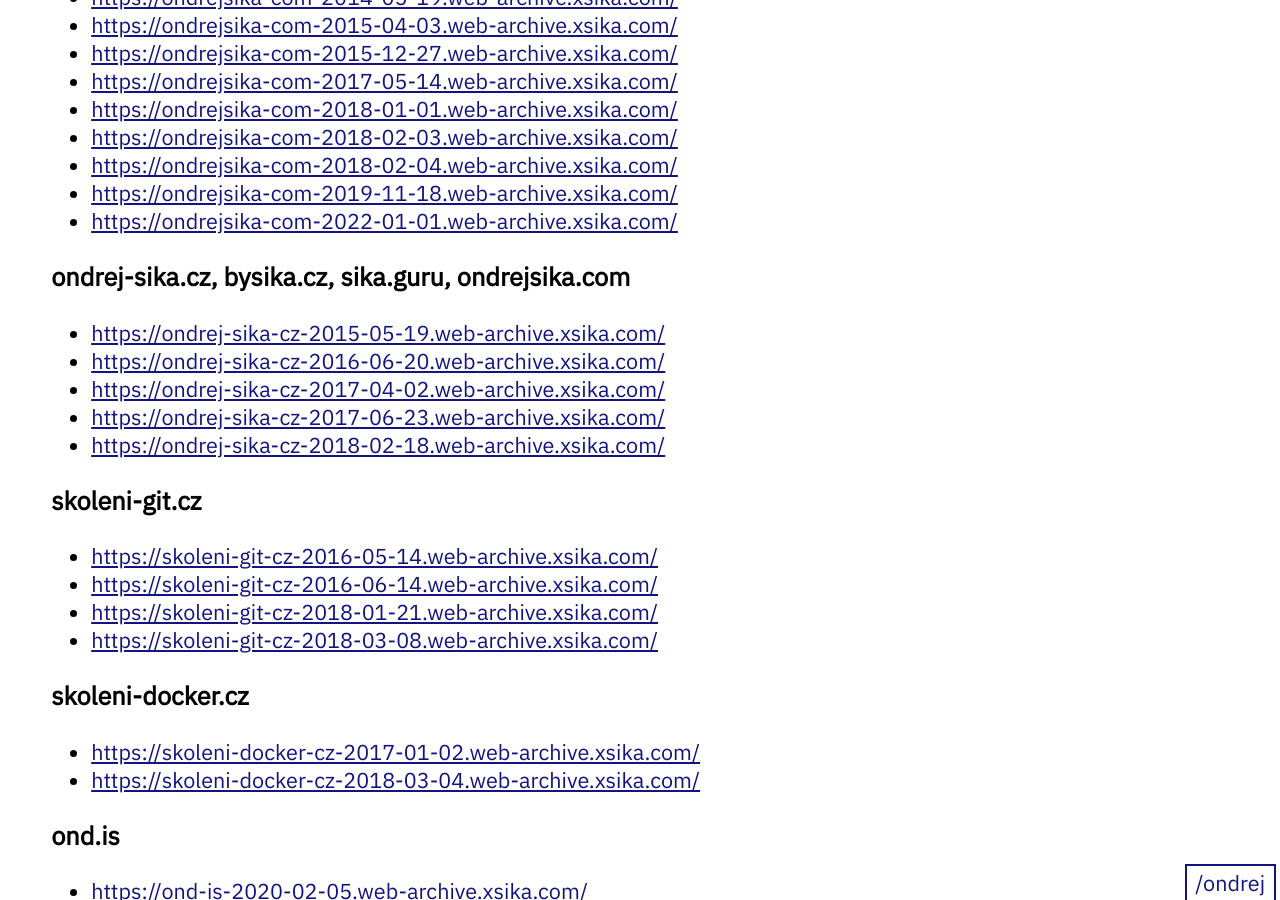
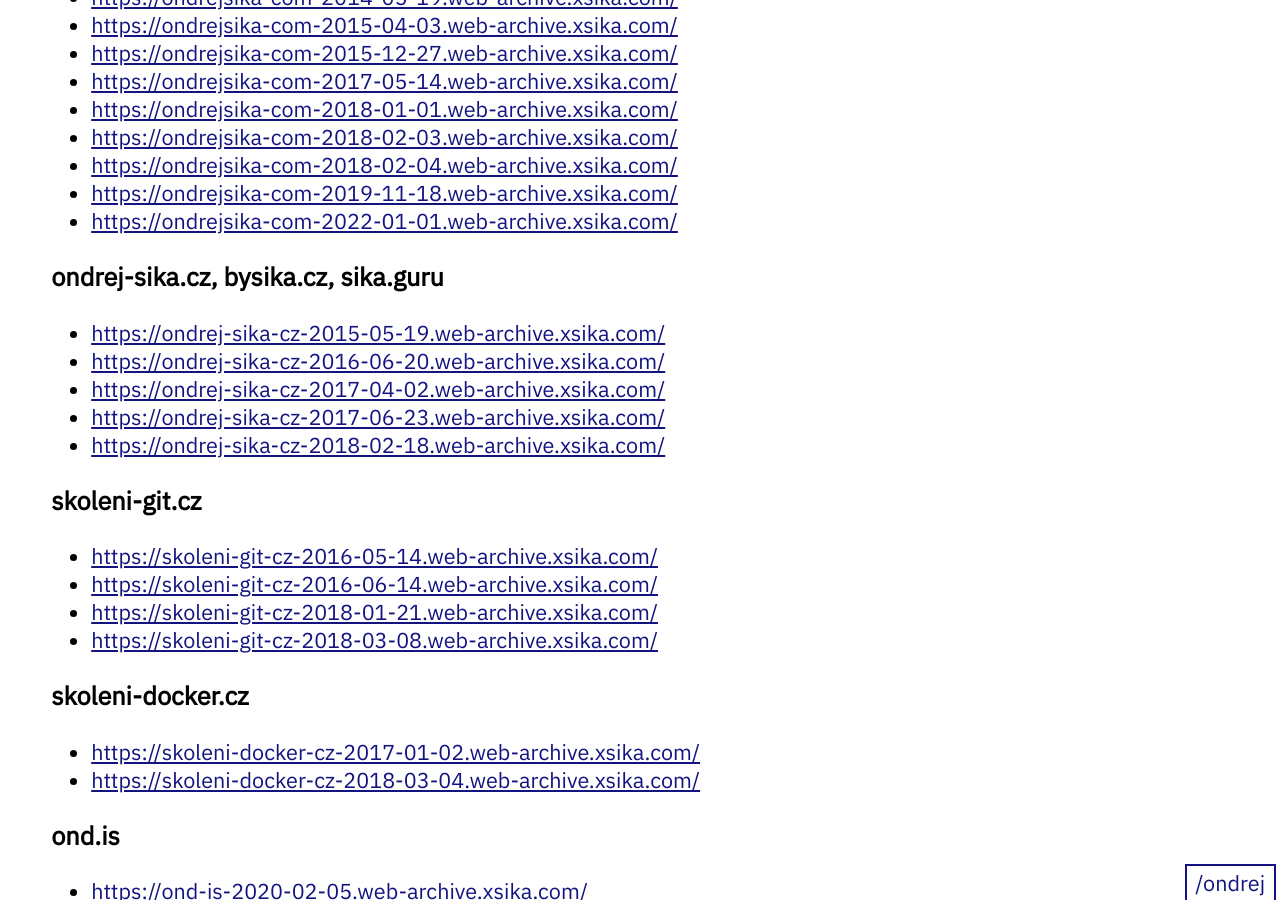
Before and after one commit to ondrejsika/ondrejsika.com, a Jekyll site: the page built from ondrej/web-archive/index.md, in a window 1280 px wide and 900 px high, scrolled down 373 px. Built offline with Jekyll 4.4.1, drawn with Linux system fonts in a browser that asks for light colours.

Commit message:
fix(ondrej/web-archive): Remove ondrejsika.com from the ondrej-sika.cz section header

```diff
--- a/ondrej/web-archive/index.md
+++ b/ondrej/web-archive/index.md
@@ -22,7 +22,7 @@
 - <https://ondrejsika-com-2019-11-18.web-archive.xsika.com/>
 - <https://ondrejsika-com-2022-01-01.web-archive.xsika.com/>
 
-### ondrej-sika.cz, bysika.cz, sika.guru, ondrejsika.com
+### ondrej-sika.cz, bysika.cz, sika.guru
 
 - <https://ondrej-sika-cz-2015-05-19.web-archive.xsika.com/>
 - <https://ondrej-sika-cz-2016-06-20.web-archive.xsika.com/>
```
